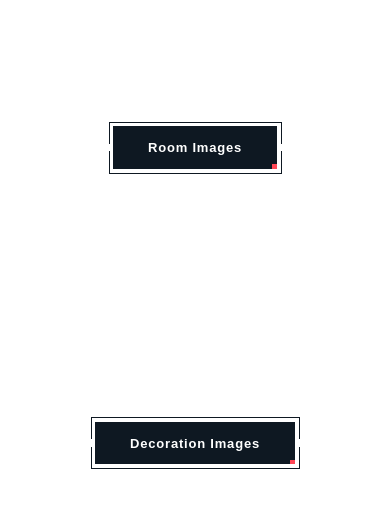
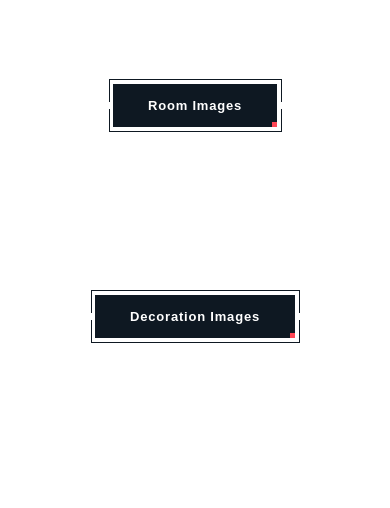
Before and after one commit to Hotel4King/Hotel4King.github.io, a plain HTML site: page photos.html in a window 390 px wide. Drawn offline with Linux system fonts and the light colour scheme.

Commit message:
Update photostyle.css

```diff
--- a/photostyle.css
+++ b/photostyle.css
@@ -114,6 +114,6 @@
     }
     .position{
         width: 100vw;
-        height: 35vh;
+        height: 25vh;
     }
 }
```
